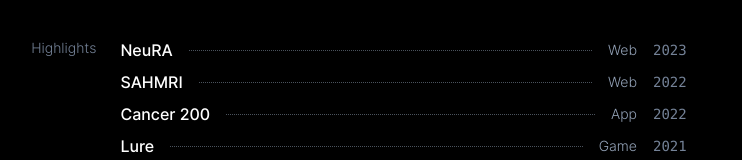
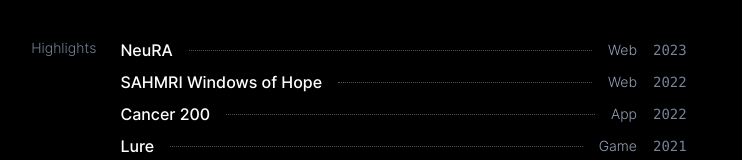
Before and after one commit to jasondibenedetto/portfolio, a Next.js app: page / in a window 1280 px wide. Shown: the part 319-479 px from the top of the page, without its empty margins (283-1025 px from the left). Built offline with nearby package versions, Linux system fonts and the light colour scheme.

Commit message:
update SAHMRI text

```diff
--- a/pages/index.tsx
+++ b/pages/index.tsx
@@ -111,7 +111,7 @@
                 className="group mb-2 flex items-center justify-between"
               >
                 <strong className="text-sm font-medium text-white group-hover:underline sm:text-base">
-                  SAHMRI
+                  SAHMRI Windows of Hope
                 </strong>
                 <span className="mx-2 flex-1 border-b border-dotted border-gray/50 sm:mx-4" />
                 <span className="mr-4 text-sm font-light text-gray">Web</span>
```
